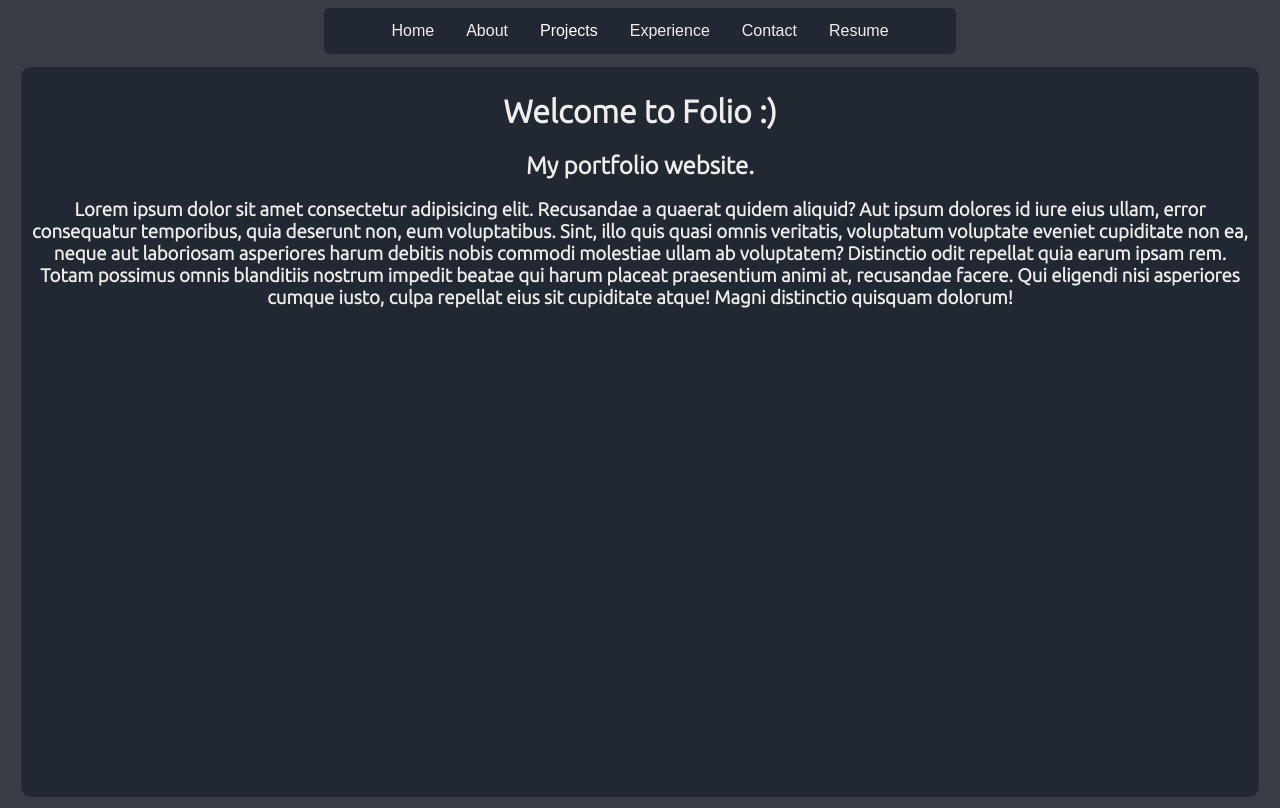
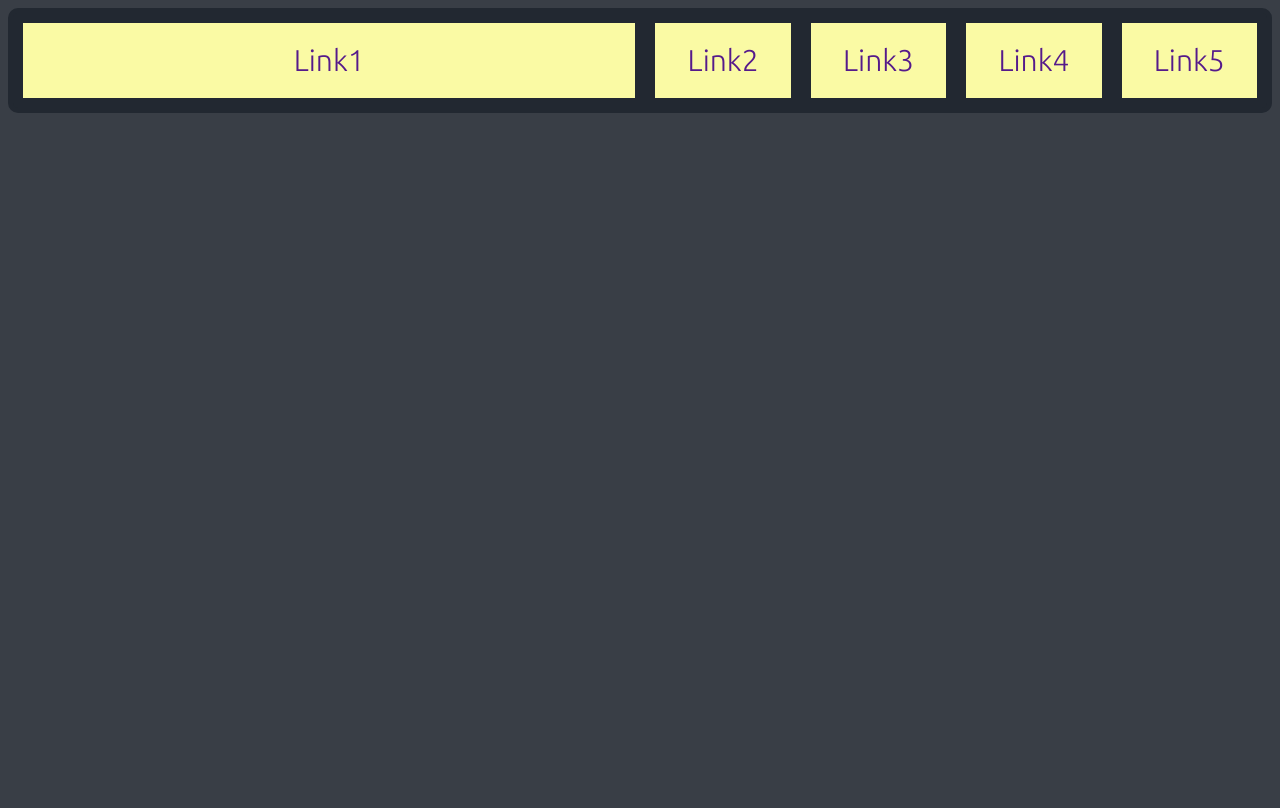
Before and after one commit to Anky209e/folio, a Django app: page /info/ in a window 1280 px wide. Run offline with Django 4.2, Linux system fonts and the light colour scheme; data comes from the database, SQL or seed files in the repository; some web fonts are replaced.

Commit message:
home page flexbox updated

```diff
--- a/folio/templates/base.html
+++ b/folio/templates/base.html
@@ -109,36 +109,29 @@
 
     .content-main {
         /* background-color: var(--fore); */
+        display: flex;
         border: 5px solid var(--fore);
         background-color: var(--fore);
         border-radius: 10px;
-        margin: 1%;
-        height: 90%;
+        /* margin: 1%; */
+        /* height: 100%; */
+        flex-direction: row;
+        /* text-align: center; */
+        /* overflow-y: scroll; */
+    }
+
+
+    .content-main > a {
         text-align: center;
-        /* overflow-y: scroll; */
+        background-color: rgb(250, 250, 164);
+        margin: 10px;
+        padding: 20px;
+        font-size: 30px;
+        text-decoration: none;
     }
 </style>
 
 <body>
-
-    <div class="navbar">
-        <a href="/">Home</a>
-        <a href="/info/about">About</a>
-
-        <div class="dropdown">
-            <button class="dropbtn">Projects
-                <i class="fa fa-caret-down"></i>
-            </button>
-            <div class="dropdown-content">
-                <a href="#">Link 1</a>
-                <a href="#">Link 2</a>
-            </div>
-        </div>
-
-        <a href="#news">Experience</a>
-        <a href="/info/contact">Contact</a>
-        <a href="/media/{{ about.resume }}">Resume</a>
-    </div>
 
     <div class="content-main">
         {% block content %}{% endblock %}
--- a/folio/templates/home.html
+++ b/folio/templates/home.html
@@ -4,11 +4,32 @@
 
 {%block content %}
 
+<!-- <div class="navbar">
+    <a href="/">Home</a>
+    <a href="/info/about">About</a>
 
-<h1>Welcome to Folio :)</h1>
-<h2>My portfolio website.</h2>
-<h3>Lorem ipsum dolor sit amet consectetur adipisicing elit. Recusandae a quaerat quidem aliquid? Aut ipsum dolores id iure eius ullam, error consequatur temporibus, quia deserunt non, eum voluptatibus. Sint, illo quis quasi omnis veritatis, voluptatum voluptate eveniet cupiditate non ea, neque aut laboriosam asperiores harum debitis nobis commodi molestiae ullam ab voluptatem? Distinctio odit repellat quia earum ipsam rem. Totam possimus omnis blanditiis nostrum impedit beatae qui harum placeat praesentium animi at, recusandae facere. Qui eligendi nisi asperiores
-    cumque iusto, culpa repellat eius sit cupiditate atque! Magni distinctio quisquam dolorum!</h3>
+    <div class="dropdown">
+        <button class="dropbtn">Projects
+            <i class="fa fa-caret-down"></i>
+        </button>
+        <div class="dropdown-content">
+            <a href="#">Link 1</div>a>
+            <a href="#">Link 2</div>a>
+        </div>
+    </div>
+
+    <a href="#news">Experience</a>
+    <a href="/info/contact">Contact</a>
+    <a href="/media/{{ about.resume }}">Resume</a>
+</div> -->
+
+
+
+    <a href="" style="width: 60%; height: 100%;" class="box-links">Link1</a>
+    <a href="" style="width: 10%; height: 100%;" class="box-links">Link2</a>
+    <a href="" style="width: 10%; height: 100%;" class="box-links">Link3</a>
+    <a href="" style="width: 10%; height: 100%;" class="box-links">Link4</a>
+    <a href="" style="width: 10%; height: 100%;" class="box-links">Link5</a>
 
 
 {% endblock %}
```
